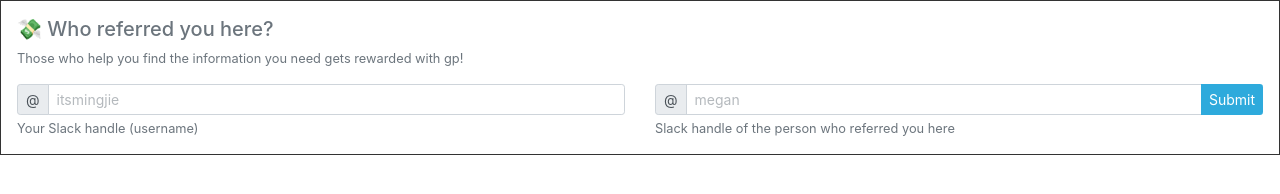
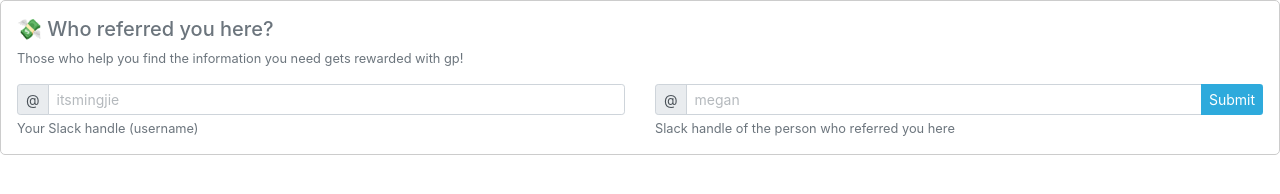
Before and after one commit to hackclub/guide-referral, a website: page public/index.html in a window 1280 px wide. Drawn offline with nearby package versions, Linux system fonts and the light colour scheme.

Commit message:
Border radius

```diff
--- a/public/style.css
+++ b/public/style.css
@@ -35,8 +35,10 @@ p.hint {
     /* padding-left: 16px; */
     height: auto;
     position: relative;
-    border: 1px #333333 solid;
+    border: 1px #ccc solid;
     padding: 1rem;
+
+    border-radius: 5px;
 }
 
 /**
```
